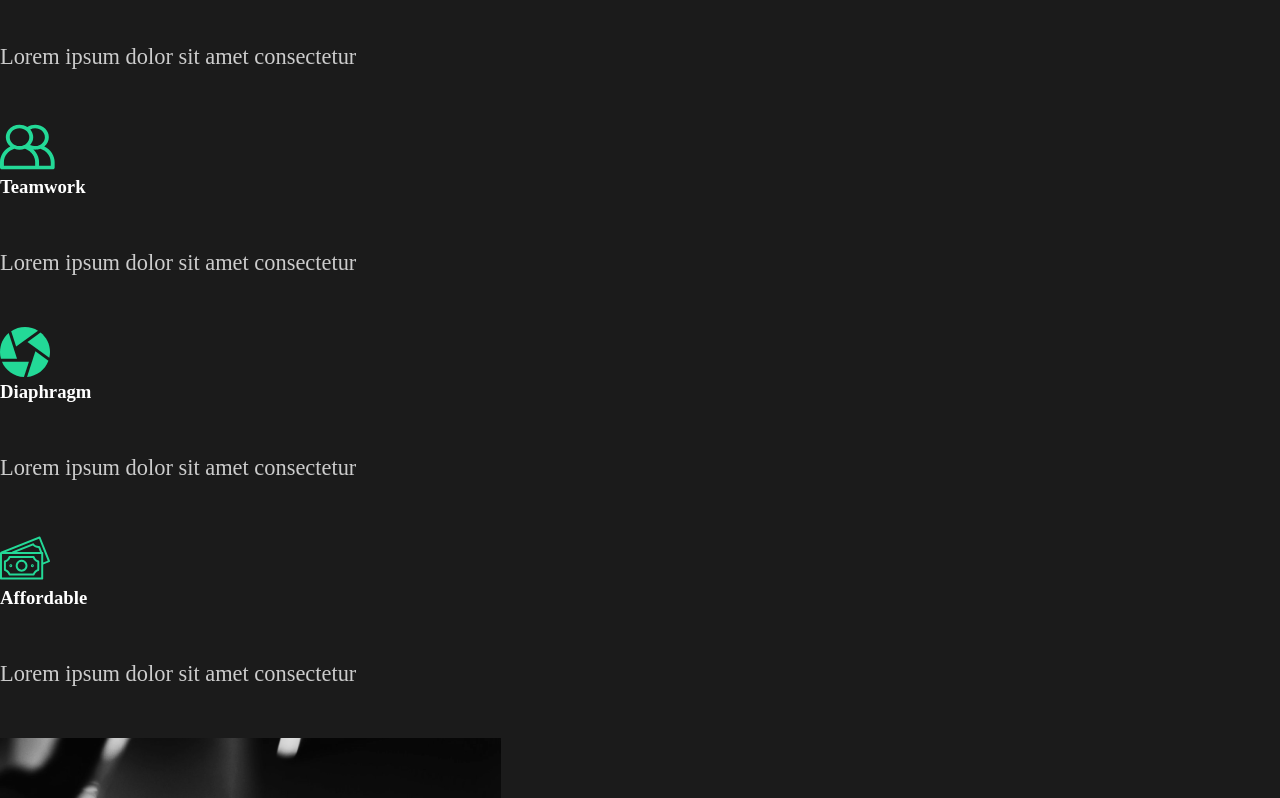
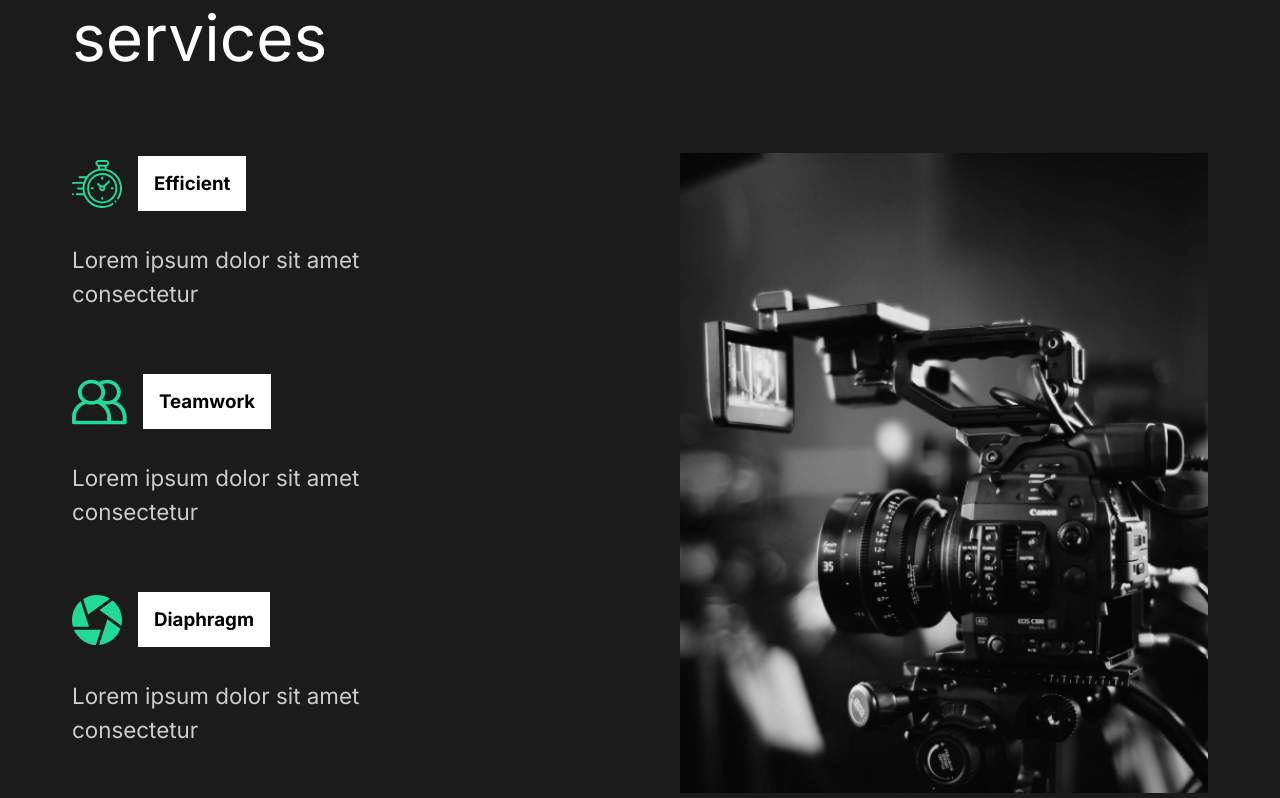
Before and after one commit to kunwar-11/portfolio-dev, a React (Create React App) app: page / in a window 1280 px wide. Shown: the part 962-1760 px from the top of the page. Built offline with nearby package versions, Linux system fonts and the light colour scheme.

Commit message:
style : styled services section

```diff
--- a/public/index.html
+++ b/public/index.html
@@ -9,6 +9,9 @@
       name="description"
       content="Web site created using create-react-app"
     />
+    <link rel="preconnect" href="https://fonts.gstatic.com">
+<link href="https://fonts.googleapis.com/css2?family=Inter:wght@400;700&family=Lobster&display=swap" rel="stylesheet">
+
     <link rel="apple-touch-icon" href="%PUBLIC_URL%/logo192.png" />
     <!--
       manifest.json provides metadata used when your web app is installed on a
--- a/src/components/AboutSection.js
+++ b/src/components/AboutSection.js
@@ -1,6 +1,7 @@
 import React from 'react'
 import home1 from '../img/home1.png'
-import styled from 'styled-components'
+// import styled from 'styled-components'
+import {Aboutus , AboutusTitle , AboutusTitlePart , AboutusImage} from '../styles'
 function AboutSection() {
     return (
         <Aboutus>
@@ -25,34 +26,5 @@
         </Aboutus>
     )
 }
-const Aboutus = styled.div`
-    min-height : 90vh;
-    display: flex;
-    align-items : center;
-    justify-content : space-between;
-    padding : 5rem 10rem;
-    color : white;
-`
 
-const AboutusTitle = styled.div`
-    flex : 1;
-    padding-right : 5rem;
-    h2 {
-        font-weight : lighter;
-    }
-`
-
-const AboutusImage = styled.div`
-    flex : 1;
-    overflow : hidden;
-    img {
-        width : 100%;
-        height : 80vh;
-        object-fit : cover;
-    }
-`
-
-const AboutusTitlePart = styled.div`
-    overflow : hidden;
-`
 export default AboutSection
--- a/src/components/Globalstyle.js
+++ b/src/components/Globalstyle.js
@@ -8,7 +8,8 @@
     }
 
     body {
-        background-color : #1b1b1b
+        background-color : #1b1b1b;
+        font-family : 'Inter',sans-serif;
     }
 
     button {
--- a/src/components/ServicesSection.js
+++ b/src/components/ServicesSection.js
@@ -4,48 +4,76 @@
 import Money from '../img/money.svg'
 import Teamwork from '../img/teamwork.svg'
 import Home2 from '../img/home2.png'
+import {Aboutus , AboutusTitle , AboutusImage} from '../styles'
+import styled from 'styled-components'
 function ServicesSection() {
     return (
-        <div className='services'>
-            <div className="services__description">
+        <Services>
+            <AboutusTitle>
                 <h2>High <span>quality</span> services</h2>
-                <div className="services__cards">
-                    <div className="services__card">
+                <Cards>
+                    <Card>
                         <div className="service__card__header">
                             <img src= {Clock} alt = 'card-img'/>
                             <h3>Efficient</h3>
                         </div>
                         <p>Lorem ipsum dolor sit amet consectetur</p>
-                    </div>
-                    <div className="services__card">
+                    </Card>
+                    <Card>
                         <div className="service__card__header">
                             <img src= {Teamwork} alt = 'card-img'/>
                             <h3>Teamwork</h3>
                         </div>
                         <p>Lorem ipsum dolor sit amet consectetur</p>
-                    </div>
-                    <div className="services__card">
+                    </Card>
+                    <Card>
                         <div className="service__card__header">
                             <img src= {Diaphragm} alt = 'card-img'/>
                             <h3>Diaphragm</h3>
                         </div>
                         <p>Lorem ipsum dolor sit amet consectetur</p>
-                    </div>
-                    <div className="services__card">
+                    </Card>
+                    <Card>
                         <div className="service__card__header">
                             <img src= {Money} alt = 'card-img'/>
                             <h3>Affordable</h3>
                         </div>
                         <p>Lorem ipsum dolor sit amet consectetur</p>
-                    </div>
-                </div>
-                <div className="services__image">
+                    </Card>
+                </Cards>
+            </AboutusTitle>
+                <AboutusImage>
                     <img src={Home2} alt="home-img-2"/>
-                </div>
-            </div>
-
-        </div>
+                </AboutusImage>
+        </Services>
     )
 }
 
+const Services = styled(Aboutus)`
+    padding : 5rem 4.5rem;
+    h2 {
+        padding-bottom : 5rem;
+    }
+    p {
+        padding : 2rem 0rem 4rem 0rem;
+    }
+`
+const Cards = styled.div`
+    display : flex;
+    flex-wrap : wrap;
+`
+
+const Card = styled.div`
+    flex-basis : 20rem;
+    .service__card__header{
+        display : flex;
+        align-items : center;
+        h3 {
+            margin-left : 1rem;
+            padding : 1rem;
+            background-color : white;
+            color : black;
+        }
+    }
+`
 export default ServicesSection
--- /dev/null
+++ b/src/styles.js
@@ -0,0 +1,32 @@
+import styled from 'styled-components'
+
+export const Aboutus = styled.div`
+    min-height : 90vh;
+    display: flex;
+    align-items : center;
+    justify-content : space-between;
+    padding : 5rem 10rem;
+    color : white;
+`
+
+export const AboutusTitle = styled.div`
+    flex : 1;
+    padding-right : 5rem;
+    h2 {
+        font-weight : lighter;
+    }
+`
+
+export const AboutusImage = styled.div`
+    flex : 1;
+    overflow : hidden;
+    img {
+        width : 100%;
+        height : 80vh;
+        object-fit : cover;
+    }
+`
+
+export const AboutusTitlePart = styled.div`
+    overflow : hidden;
+`
```
Also changed, not shown: 1 other file (tests, documents, lock files or other folders).
